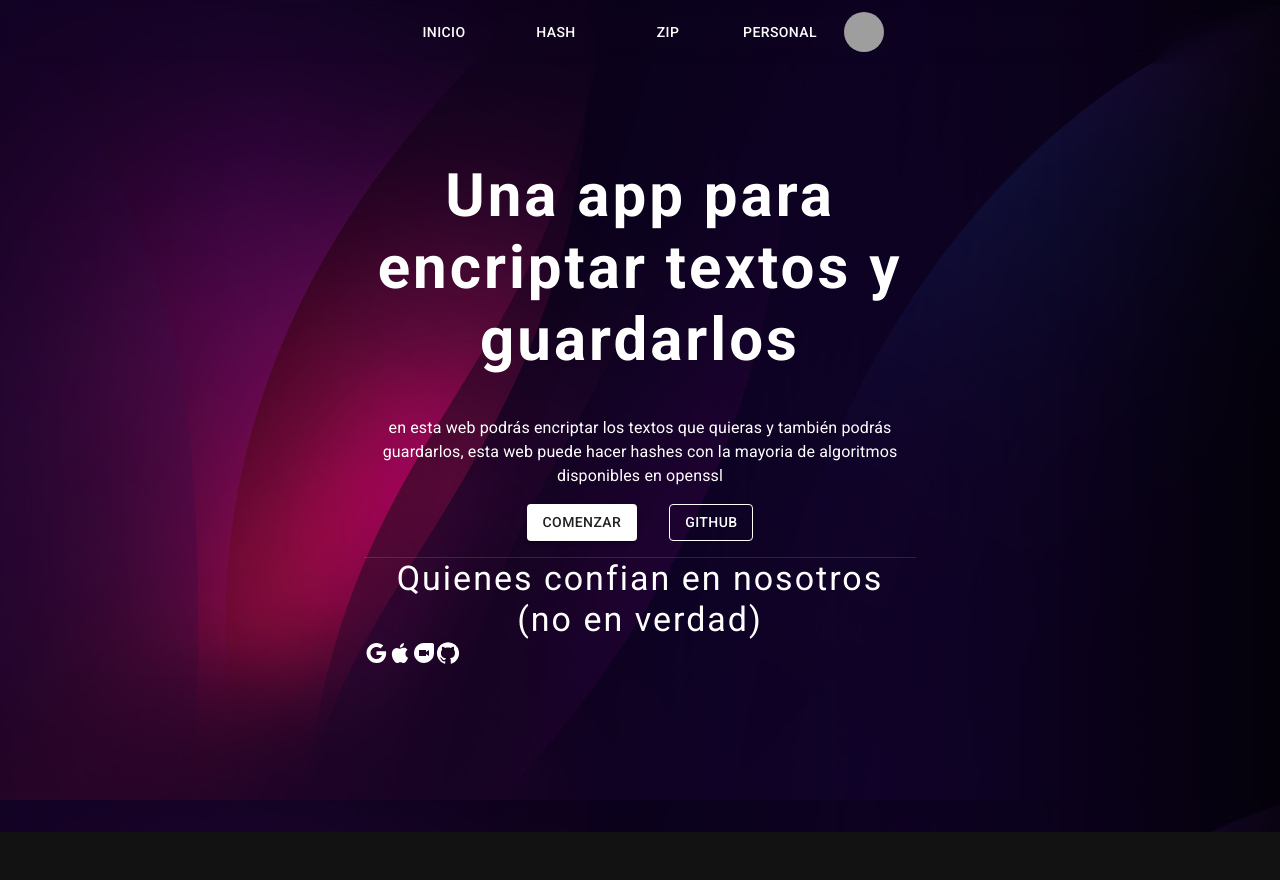
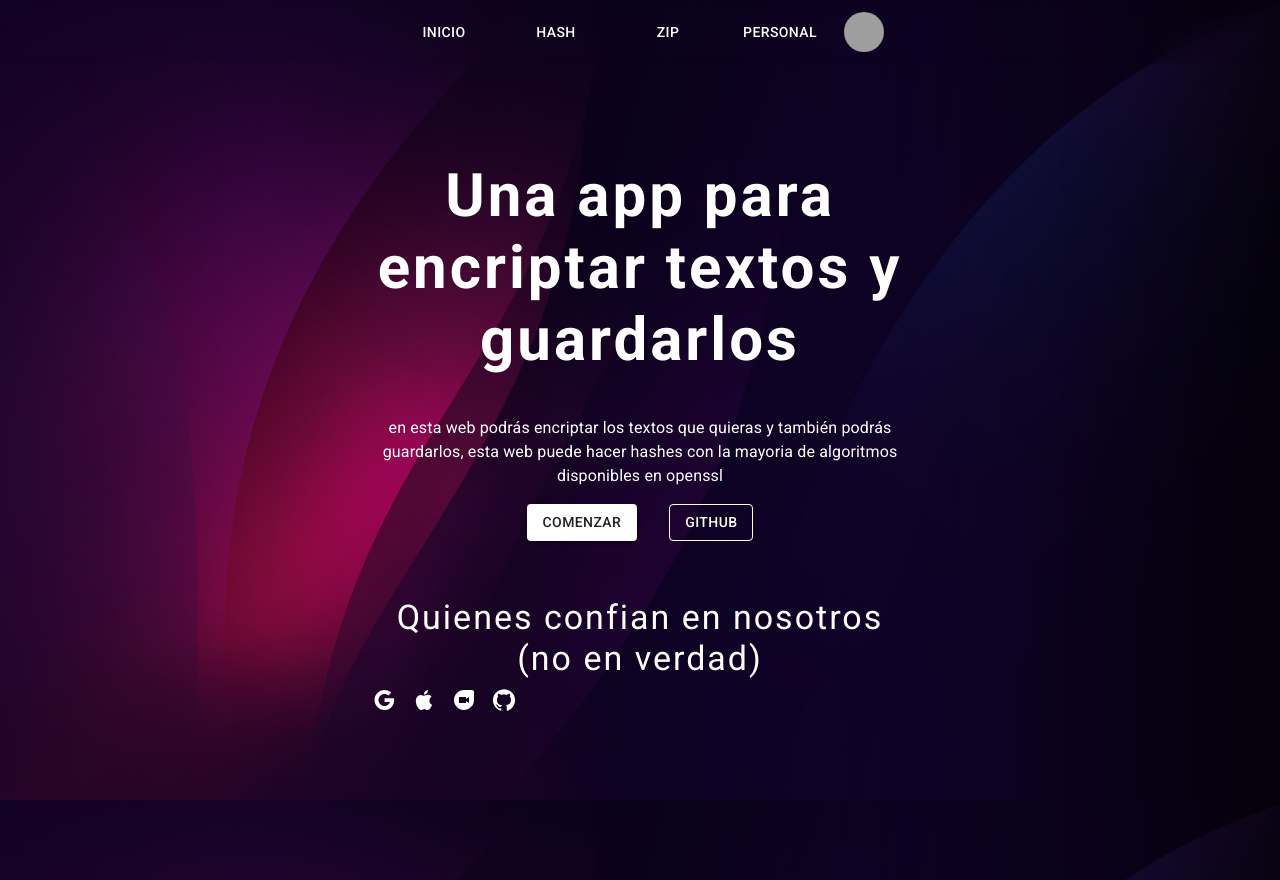
Before and after one commit to DiegoSHS/HIDDENHASH, a Next.js app: page / in a window 1280 px wide. Before the commit the page ends 832 px from the top, so only its background shows below. Built offline with nearby package versions, Linux system fonts and the light colour scheme; grey boxes are pictures that could not be loaded.

Commit message:
si jala?
ya jala

```diff
--- a/src/pages/index.js
+++ b/src/pages/index.js
@@ -1,5 +1,5 @@
 import { Apple, Duo, GitHub, Google } from '@mui/icons-material'
-import { Box, Button, Divider, Typography } from '@mui/material'
+import { Box, Button, IconButton, Typography } from '@mui/material'
 import Link from "next/link"
 
 export default function Home() {
@@ -24,14 +24,31 @@ export default function Home() {
         </Link>
       </Box>
       <Box>
-        <Divider />
-        <Typography variant='h4' align='center' letterSpacing={2}>
+        <Typography variant='h4' align='center' letterSpacing={2} sx={{ mt: 5 }}>
           Quienes confian en nosotros (no en verdad)
         </Typography>
-        <Google></Google>
-        <Apple></Apple>
-        <Duo></Duo>
-        <GitHub></GitHub>
+        <Box alignItems={'center'} display={'flex'} alignContent={'center'}>
+          <Link legacyBehavior href={'https://google.com/'} passHref>
+            <IconButton>
+              <Google></Google>
+            </IconButton>
+          </Link>
+          <Link href={'https://apple.com/'} passHref legacyBehavior>
+            <IconButton>
+              <Apple></Apple>
+            </IconButton>
+          </Link>
+          <Link href={'https://duo.google.com/'} passHref legacyBehavior>
+            <IconButton>
+              <Duo></Duo>
+            </IconButton>
+          </Link>
+          <Link href={'https://github.com/'} passHref legacyBehavior>
+            <IconButton>
+              <GitHub></GitHub>
+            </IconButton>
+          </Link>
+        </Box>
       </Box>
     </Box>
   )
```
Also changed, not shown: src/pages/hash/newlocker.js (+7 -1 lines).
